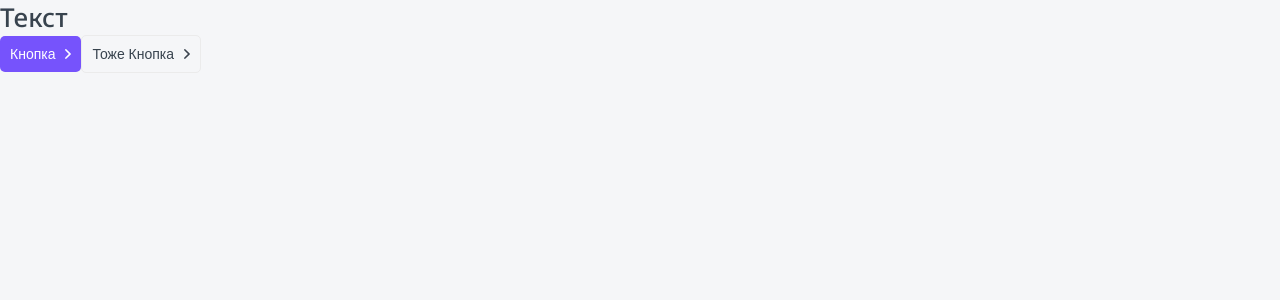
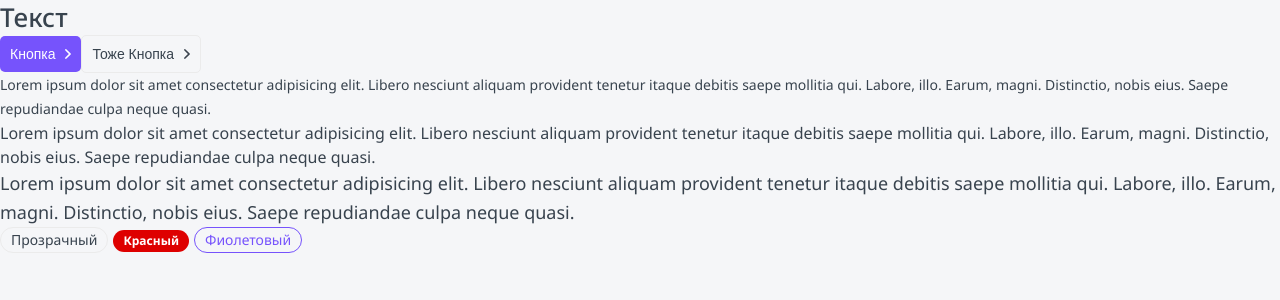
Before and after one commit to AnatoliyKlimov/next-app, a Next.js app: page / in a window 1280 px wide. Shown: the top 300 px of the page. Built offline with nearby package versions, Linux system fonts and the light colour scheme.

Commit message:
paragraph + tag components

```diff
--- /dev/null
+++ b/components/Paragraph/Paragraph.module.css
@@ -0,0 +1,18 @@
+.p {
+	margin: 0;
+}
+
+.s {
+	font-size: 14px;
+	line-height: 24px;
+}
+
+.m {
+	font-size: 16px;
+	line-height: 24px;
+}
+
+.l {
+	font-size: 18px;
+	line-height: 29px;
+}
--- /dev/null
+++ b/components/Paragraph/Paragraph.props.ts
@@ -0,0 +1,6 @@
+import { DetailedHTMLProps, HTMLAttributes, ReactNode } from "react";
+
+export interface Pprops extends DetailedHTMLProps<HTMLAttributes<HTMLParagraphElement>, HTMLParagraphElement> {
+    size?: 's' | 'm' | 'l',
+    children: ReactNode
+}
--- /dev/null
+++ b/components/Paragraph/Paragraph.tsx
@@ -0,0 +1,18 @@
+import { Pprops } from "./Paragraph.props";
+import styles from './Paragraph.module.css';
+import cn from 'classnames';
+
+export const Paragraph = ({ size='m', children, className, ...props }: Pprops): JSX.Element => {
+    return (
+        <p
+        className={cn(styles.p, className, {
+            [styles.s]: size === 's',
+            [styles.m]: size === 'm',
+            [styles.l]: size === 'l'
+        })}
+        {...props}
+        >
+            {children}
+        </p>
+    );
+};
--- /dev/null
+++ b/components/Tag/Tag.module.css
@@ -0,0 +1,53 @@
+.tag {
+	display: inline-block;
+
+	box-sizing: border-box;
+	margin-right: 5px;
+
+	border-radius: 20px;
+}
+
+.s {
+	padding: 5px 10px;
+
+	font-size: 12px;
+	line-height: 12px;
+}
+
+.m {
+	padding: 5px 10px;
+
+	font-size: 14px;
+	line-height: 14px;
+}
+
+.ghost {
+	border: 1px solid var(--gray-light);
+}
+
+.red {
+	color: var(--white);
+	background: #DE0000;
+
+	font-weight: bold;
+}
+
+.grey {
+	color: var(--white);
+	background: #B3C0D9;
+
+	font-weight: bold;
+}
+
+.green {
+	color: var(--green);
+	background: var(--gree-light);
+
+	font-weight: bold;
+}
+
+.primary {
+	color: var(--primary);
+	border: 1px solid var(--primary);
+	background: none;
+}
--- /dev/null
+++ b/components/Tag/Tag.tsx
@@ -0,0 +1,22 @@
+import { TagProps } from "./Tag.props";
+import styles from './Tag.module.css';
+import cn from 'classnames';
+
+export const Tag = ({ size='s', children, color = 'ghost', href, className, ...props }: TagProps): JSX.Element => {
+    return (
+        <div
+        className={cn(styles.tag, className, {
+            [styles.s]: size === 's',
+            [styles.m]: size === 'm',
+            [styles.ghost]: color === 'ghost',
+            [styles.red]: color === 'red',
+            [styles.green]: color === 'green',
+            [styles.grey]: color === 'grey',
+            [styles.primary]: color === 'primary',
+        })}
+        {...props}
+        >
+            {href ? <a href={href}>{children}</a> : <>{children}</>}
+        </div>
+    );
+};
--- a/components/index.ts
+++ b/components/index.ts
@@ -1,2 +1,4 @@
 export * from './Htag/Htag';
 export * from './Button/Button';
+export * from './Paragraph/Paragraph';
+export * from './Tag/Tag';
--- a/pages/index.tsx
+++ b/pages/index.tsx
@@ -1,5 +1,5 @@
 import React from "react";
-import { Button, Htag } from "../components";
+import { Button, Htag, Paragraph, Tag } from "../components";
 
 export default function Home(): JSX.Element {
   return (
@@ -7,7 +7,12 @@ export default function Home(): JSX.Element {
       <Htag tag='h1'>Текст</Htag>
       <Button appearance='primary' arrow='right'>Кнопка</Button>
       <Button appearance='ghost' arrow='right'> Тоже Кнопка</Button>
-
+      <Paragraph size='s'>Lorem ipsum dolor sit amet consectetur adipisicing elit. Libero nesciunt aliquam provident tenetur itaque debitis saepe mollitia qui. Labore, illo. Earum, magni. Distinctio, nobis eius. Saepe repudiandae culpa neque quasi.</Paragraph>
+      <Paragraph size='m'>Lorem ipsum dolor sit amet consectetur adipisicing elit. Libero nesciunt aliquam provident tenetur itaque debitis saepe mollitia qui. Labore, illo. Earum, magni. Distinctio, nobis eius. Saepe repudiandae culpa neque quasi.</Paragraph>
+      <Paragraph size='l'>Lorem ipsum dolor sit amet consectetur adipisicing elit. Libero nesciunt aliquam provident tenetur itaque debitis saepe mollitia qui. Labore, illo. Earum, magni. Distinctio, nobis eius. Saepe repudiandae culpa neque quasi.</Paragraph>
+      <Tag size='m' color='ghost'>Прозрачный</Tag>
+      <Tag color='red'>Красный</Tag>
+      <Tag size='m' color='primary'>Фиолетовый</Tag>
     </>
   );
 }
--- a/styles/globals.css
+++ b/styles/globals.css
@@ -27,6 +27,6 @@ a {
 	--primary-hover: #6344DF;
 	--red: #FC836D;
 	--green: #1DC37E;
-	--green-light: #C8F8E4;
+	--green-light: #91C2AE;
 	--font-family: "Noto Sans", sans-serif;
 }
```
Also changed, not shown: components/Tag/Tag.props.ts (added, +8 -0 lines).
